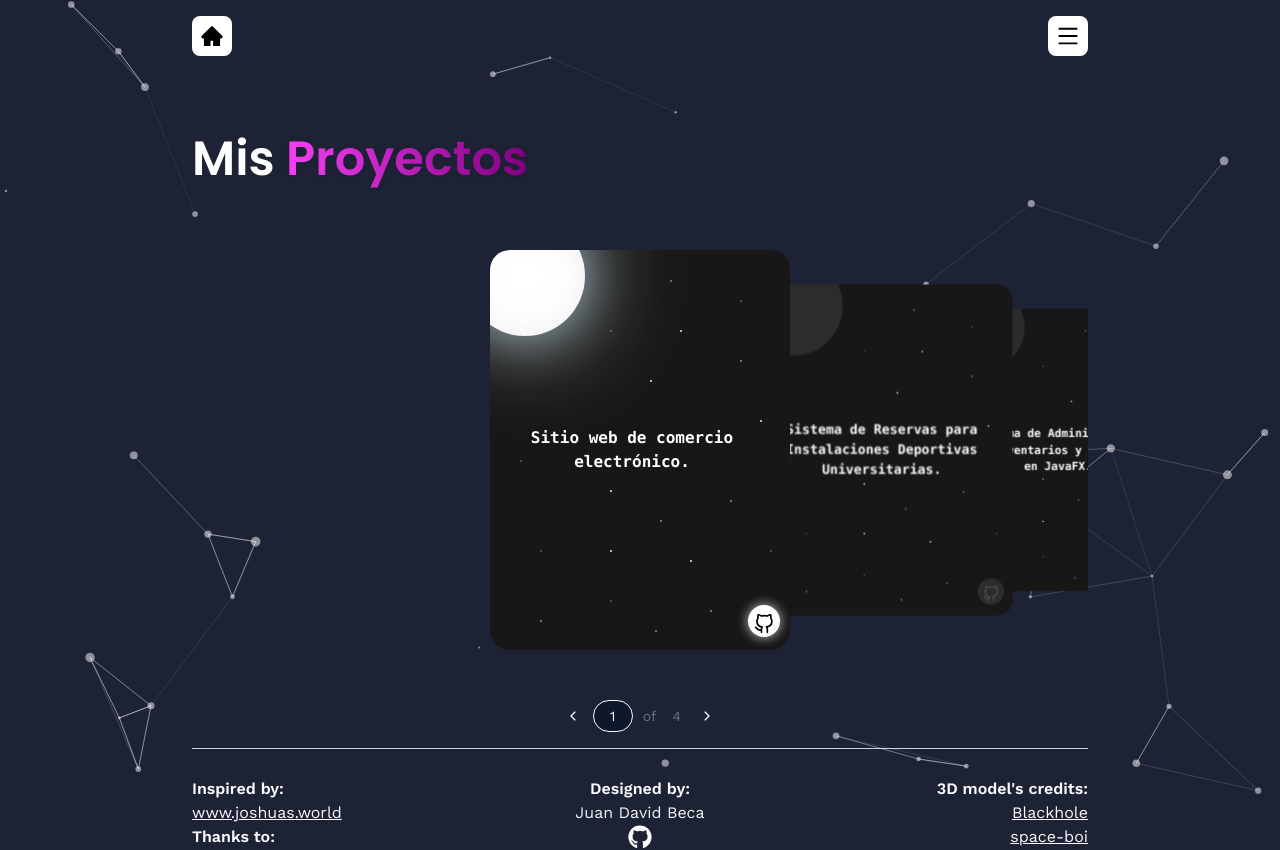
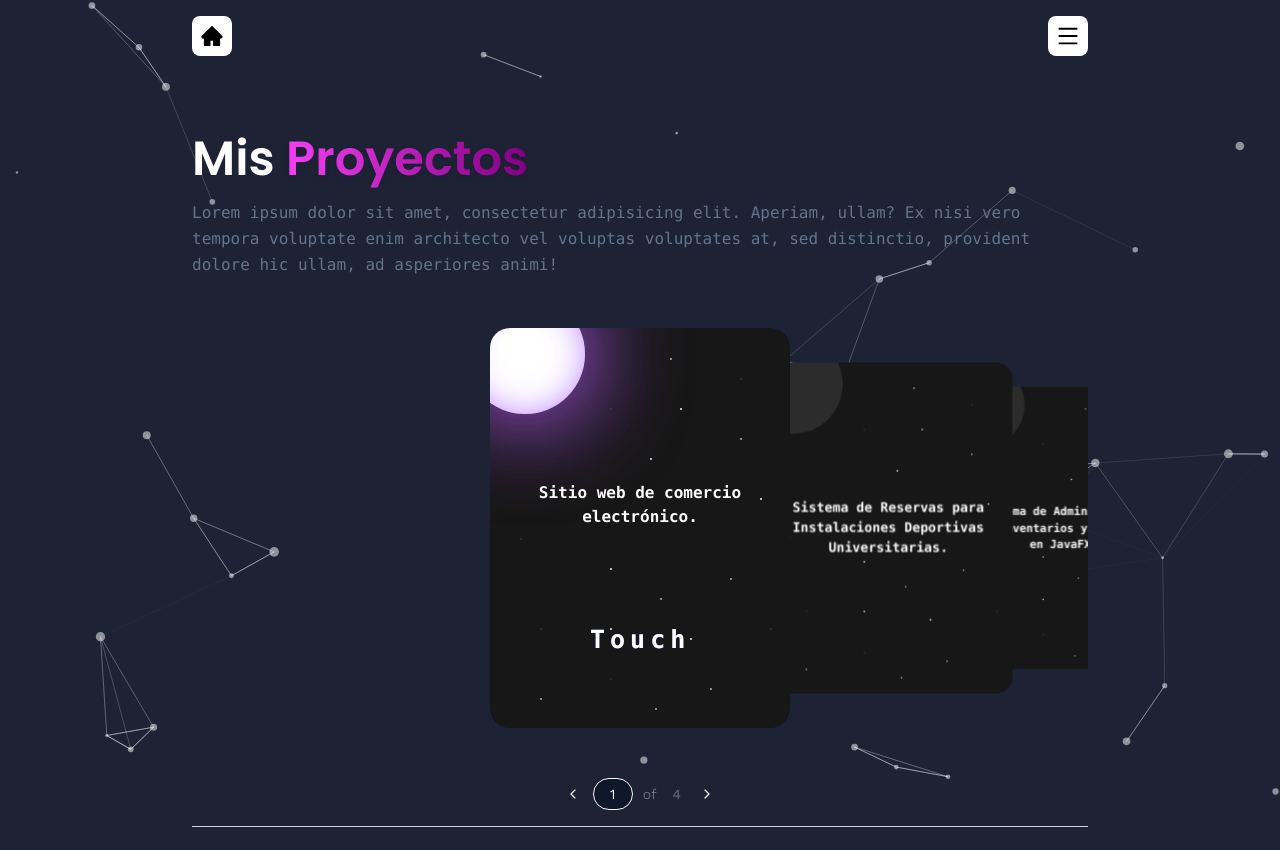
Before and after one commit to juanbep/Portafolio, a React (Vite) app: page /Portafolio/projects in a window 1280 px wide. Shown: the top 850 px of the page. Built offline with nearby package versions, Linux system fonts and the light colour scheme.

Commit message:
projects card-swiper v1.6

```diff
--- a/src/components/SwiperProjects.jsx
+++ b/src/components/SwiperProjects.jsx
@@ -56,17 +56,22 @@ const SwiperProjects = () => {
               <div className="card-swiper glowing-stars">
                 <div className="card-swiper-front">
                   <div className="heading">{project.name}</div>
-                  <div className="icons">
-                    <div className="github">
-                      <FiGithub />
-                    </div>
+                  <div data-glitch="Touch" className="glitch">
+                    Touch
                   </div>
                 </div>
                 <div className="card-swiper-back">
                   <div className="heading">{project.description}</div>
-                  <p class="px-3 py-1 text-[12px] max-w-max rounded font-semibold text-[#7281a3]">
-                    {project.skills}
-                  </p>
+                  <div className="skills">
+                    {project.skills.map((skill, index) => (
+                      <p
+                        key={index}
+                        className="px-3 py-1 text-[12px] rounded font-semibold text-[#7281a3] bg-[#e2e8f0] inline-block"
+                      >
+                        {skill}
+                      </p>
+                    ))}
+                  </div>
                   <div className="icons">
                     <a
                       href={project.link}
--- a/src/constants/index.js
+++ b/src/constants/index.js
@@ -226,8 +226,17 @@ export const projects = [
     iconUrl: unicauca,
     theme: "btn-back-red",
     name: "Sitio web de comercio electrónico.",
-    skills:
-      "#PHP, #Symfony, #JavaScript, #JWT, #bcrypt, #APIs, #Git, #Nginx, #Docker",
+    skills: [
+      "PHP",
+      "Symfony",
+      "JavaScript",
+      "JWT",
+      "bcrypt",
+      "APIs",
+      "Git",
+      "Nginx",
+      "Docker",
+    ],
     description:
       "Sitio web de comercio electrónico desarrollado en PHP con Symfony Framework, implementa las características principales de este tipo de servicios, como: Carrito de compras, Proceso de compra, Gestión de usuarios, Gestión de inventarios, Administración de contenido, Seguridad, etc.",
     link: "https://github.com/juanbep",
@@ -236,8 +245,16 @@ export const projects = [
     iconUrl: unicauca,
     theme: "btn-back-red",
     name: "Sistema de Reservas para Instalaciones Deportivas Universitarias.",
-    skills:
-      "#Java 11, #Spring Boot, #Angular 13, #Docker, #JUnit 5, #Mockito, #MySQL, #Google Maps API.",
+    skills: [
+      "Java 11",
+      "Spring Boot",
+      "Angular 13",
+      "Docker",
+      "JUnit 5",
+      "Mockito",
+      "MySQL",
+      "Google Maps API",
+    ],
     description:
       "Participé en el desarrollo de una aplicación web para la gestión de reservas de las instalaciones deportivas de la Universidad del Cauca. La aplicación debe permitir a los usuarios reservar espacios deportivos, consultar disponibilidad, y gestionar sus reservas de manera eficiente.",
     link: "https://github.com/juanbep",
@@ -246,7 +263,7 @@ export const projects = [
     iconUrl: unicauca,
     theme: "btn-back-red",
     name: "Sistema de Administración de Inventarios y Usuarios en JavaFX.",
-    skills: "#Java 8, #JavaFX, #PostgreSQL, #JPA, #JUnit",
+    skills: ["Java 8", "JavaFX", "PostgreSQL", "JPA", "JUnit"],
     description:
       "Sitio web de comercio electrónico desarrollado en PHP con Symfony Framework, implementa las características principales de este tipo de servicios, como: Carrito de compras, Proceso de compra, Gestión de usuarios, Gestión de inventarios, Administración de contenido, Seguridad, etc.",
     link: "https://github.com/juanbep",
@@ -255,7 +272,7 @@ export const projects = [
     iconUrl: unicauca,
     theme: "btn-back-red",
     name: "Gastronomía sostenible: Estrategias para Minimizar el Desperdicio de Alimentos en el sector gastronómico.",
-    skills: "#Python, #Pandas, #NumPy, #Matplotlib, #PowerBI",
+    skills: ["Python", "Pandas", "NumPy", "Matplotlib", "PowerBI"],
     description:
       "Participé en el desarrollo de un sistema de análisis de datos que utiliza un conjunto de técnicas de nivel intermedio aprendidas en el bootcamp del programa del ministerio de las TIC Talento Tech. El objetivo de este proyecto es poder estimar la demanda de alimentos en establecimientos del sector gastronómico. Funciona recopilando y analizando datos históricos y actuales, incluyendo patrones de consumo, eventos especiales, condiciones climáticas, tendencias del mercado, etc.",
     link: "https://github.com/juanbep",
--- a/src/index.css
+++ b/src/index.css
@@ -238,7 +238,7 @@ body:has(.card-swiper[data-color="green"]:hover) {
     color: white;
     font-family: ui-monospace, SFMono-Regular, Menlo, Monaco, Consolas, "Liberation Mono", "Courier New", monospace;
     font-weight: bold;
-    padding: 1em 2em 1em 1em;
+    padding: 1em 1em 1em 1em;
     border-radius: 20px;
     overflow: hidden;
     z-index: 1;
@@ -334,17 +334,7 @@ body:has(.card-swiper[data-color="green"]:hover) {
     animation-delay: 0.3s;
 }
 
-/* .card-swiper:hover .heading {
-    letter-spacing: 0.025em;
-} */
-
-/* .card-swiper:hover::before,
-.card-swiper:hover::after,
-.card-swiper:hover .heading::before {
-    filter: blur(3px);
-}  */
-
-.heading::after {
+.card-swiper-front .heading::after {
     content: "";
     top: -8.5%;
     left: -8.5%;
@@ -359,19 +349,10 @@ body:has(.card-swiper[data-color="green"]:hover) {
     z-index: -1;
 }
 
-.swiper-slide-active .heading::after {
-    background: white;
-    box-shadow:
-        0px 0px 50px rgba(173, 216, 230, 0.6),
-        0px 0px 100px rgba(255, 255, 255, 0.7),
-        inset 0px 0px 40px -12px rgba(200, 200, 200, 0.5);
-}
-
-.swiper-slide-active .card-swiper-back .heading::after {
-    box-shadow:
-        0px 0px 200px rgba(173, 216, 230, 0.8),
-        0px 0px 250px rgba(255, 255, 255, 1),
-        inset 0px 0px 60px -12px rgba(200, 200, 200, 0.7);
+.swiper-slide-active .card-swiper-front .heading::after {
+    background: #ffffff;
+    box-shadow: 0px 0px 100px rgba(193, 119, 241, 0.8),
+        0px 0px 100px rgba(135, 42, 211, 0.8), inset #9b40fc 0px 0px 40px -12px;
 }
 
 .icons {
@@ -421,10 +402,6 @@ body:has(.card-swiper[data-color="green"]:hover) {
         0px 0px 10px rgba(192, 192, 192, 0.5);
 }
 
-/* .github:hover svg {
-    transform: scale(1.25);
-} */
-
 .github svg path {
     stroke: #4d4d4d;
     transition: stroke 0.4s ease-in-out;
@@ -433,11 +410,6 @@ body:has(.card-swiper[data-color="green"]:hover) {
 .swiper-slide-active .github svg path {
     stroke: #000000;
 }
-
-
-/* .github:hover svg path {
-    stroke: #ffffff;
-} */
 
 .swiper-slide-active .github::before {
     content: "";
@@ -452,9 +424,11 @@ body:has(.card-swiper[data-color="green"]:hover) {
     animation-delay: 5s;
 }
 
-/* .card-swiper:hover .github::before {
-    filter: blur(3px);
-}  */
+.skills {
+    display: flex;
+    flex-wrap: wrap;
+    gap: 0.5rem;
+}
 
 @keyframes shootingStar {
     0% {
@@ -493,3 +467,111 @@ body:has(.card-swiper[data-color="green"]:hover) {
 }
 
 /*swiper card-swiper's*/
+
+.glitch {
+    display: none;
+}
+
+.swiper-slide-active .glitch {
+    display: block;
+    position: relative;
+    font-size: 25px;
+    font-weight: 700;
+    line-height: 1.2;
+    color: #fff;
+    letter-spacing: 5px;
+    z-index: 1;
+    animation: shift 1s ease-in-out infinite alternate;
+    bottom: -5rem
+}
+
+.glitch:before,
+.glitch:after {
+    display: block;
+    content: attr(data-glitch);
+    position: absolute;
+    top: 0;
+    left: 0;
+    opacity: 0.8;
+}
+
+.glitch:before {
+    animation: glitch 0.4s cubic-bezier(0.25, 0.46, 0.45, 0.94) both infinite;
+    color: #8b00ff;
+    z-index: -1;
+}
+
+.glitch:after {
+    animation: glitch 0.4s cubic-bezier(0.25, 0.46, 0.45, 0.94) reverse both infinite;
+    color: #00e571;
+    z-index: -2;
+}
+
+@keyframes glitch {
+    0% {
+        transform: translate(0);
+    }
+
+    20% {
+        transform: translate(-3px, 3px);
+    }
+
+    40% {
+        transform: translate(-3px, -3px);
+    }
+
+    60% {
+        transform: translate(3px, 3px);
+    }
+
+    80% {
+        transform: translate(3px, -3px);
+    }
+
+    to {
+        transform: translate(0);
+    }
+}
+
+@keyframes shift {
+
+    0%,
+    40%,
+    44%,
+    58%,
+    61%,
+    65%,
+    69%,
+    73%,
+    100% {
+        transform: skewX(0deg);
+    }
+
+    41% {
+        transform: skewX(10deg);
+    }
+
+    42% {
+        transform: skewX(-10deg);
+    }
+
+    59% {
+        transform: skewX(40deg) skewY(10deg);
+    }
+
+    60% {
+        transform: skewX(-40deg) skewY(-10deg);
+    }
+
+    63% {
+        transform: skewX(10deg) skewY(-5deg);
+    }
+
+    70% {
+        transform: skewX(-50deg) skewY(-20deg);
+    }
+
+    71% {
+        transform: skewX(10deg) skewY(-10deg);
+    }
+}
--- a/src/pages/Projects.jsx
+++ b/src/pages/Projects.jsx
@@ -12,7 +12,10 @@ const Projects = () => {
         </h1>
 
         <p className="text-slate-500 mt-2 leading-relaxed font-mono">
-
+          Lorem ipsum dolor sit amet, consectetur adipisicing elit. Aperiam,
+          ullam? Ex nisi vero tempora voluptate enim architecto vel voluptas
+          voluptates at, sed distinctio, provident dolore hic ullam, ad
+          asperiores animi!
         </p>
         <SwiperProjects />
       </section>
```
